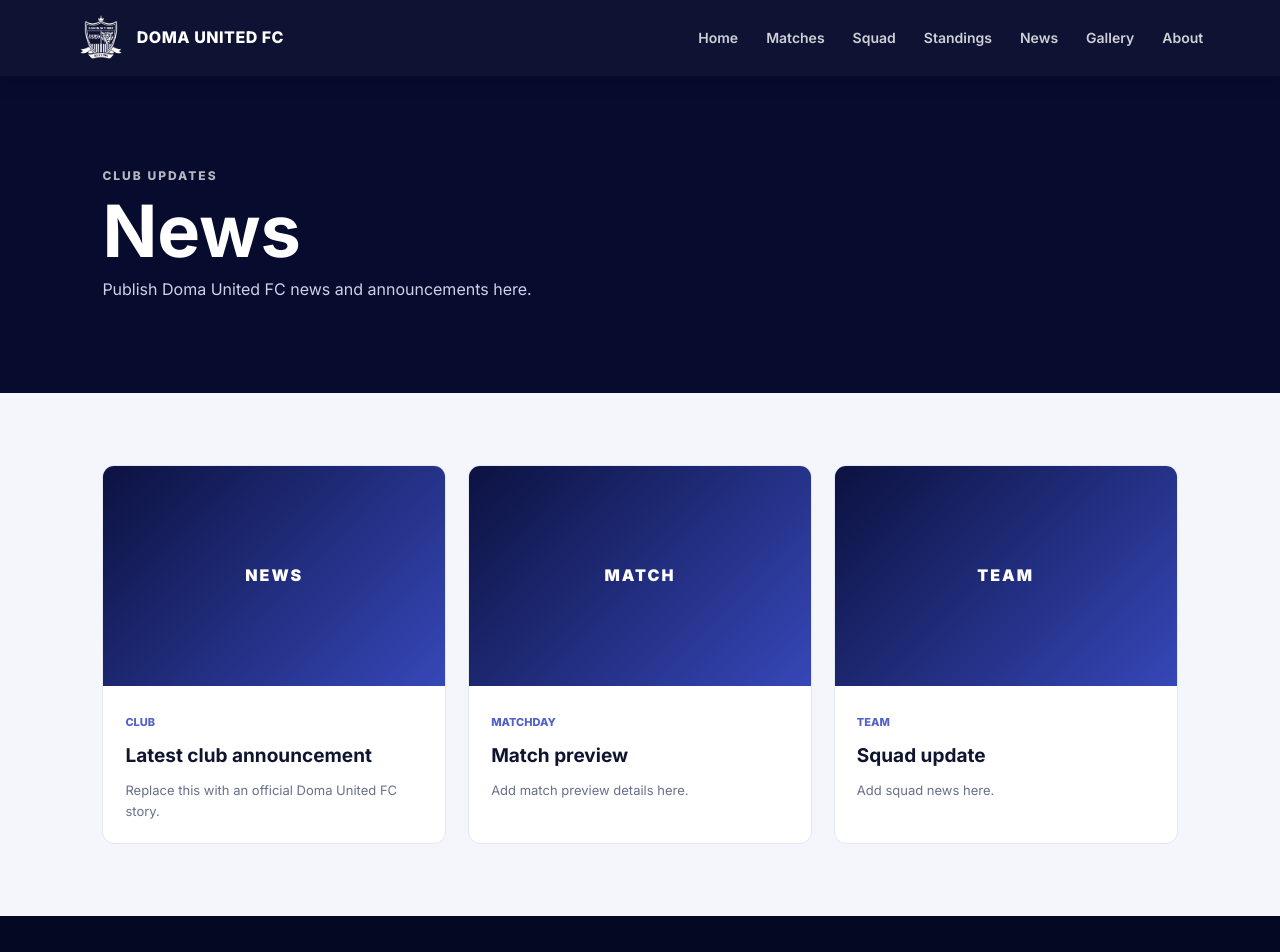
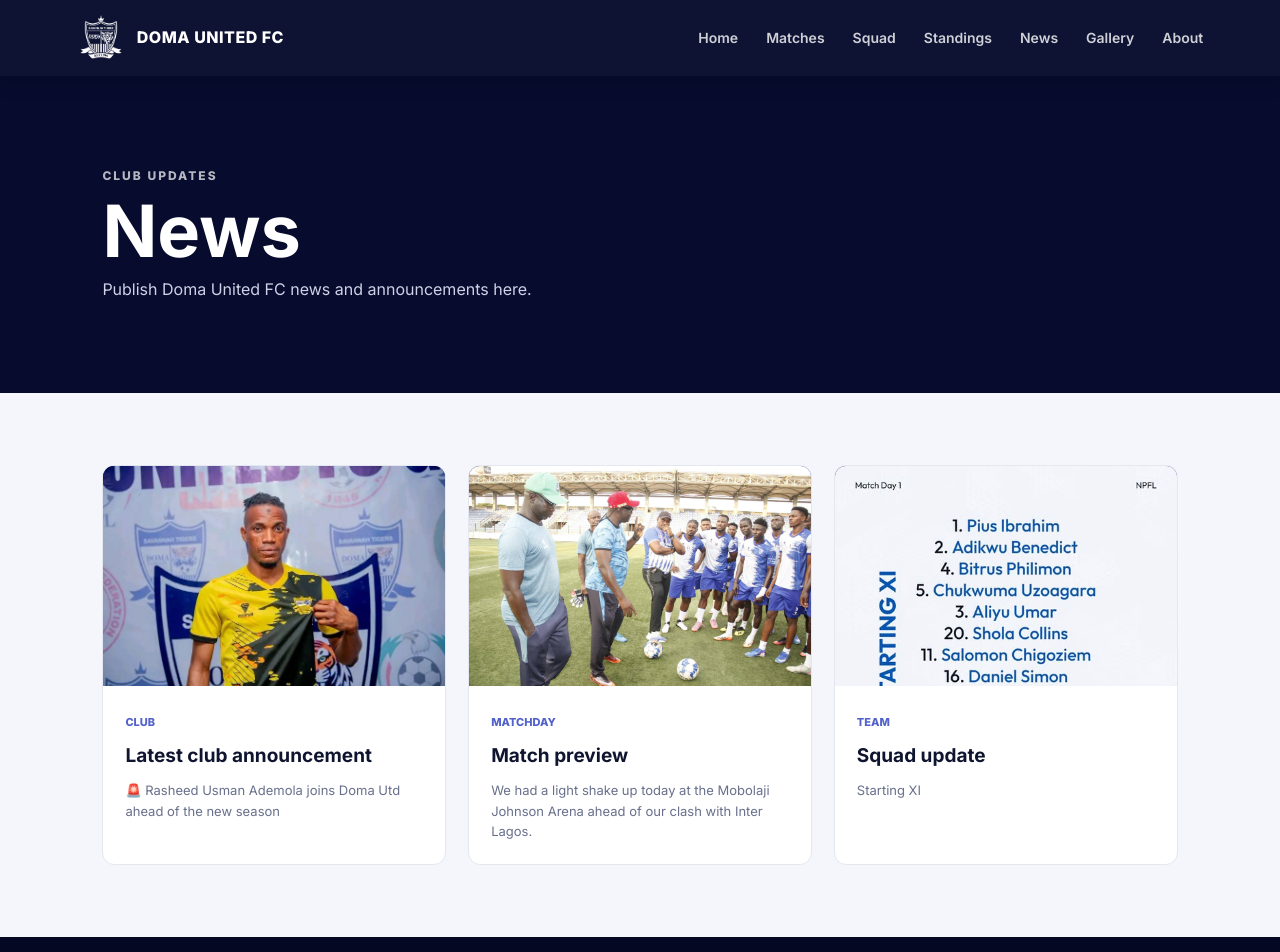
Before and after one commit to dancoach001/domaneww, a website: page public/news.html in a window 1280 px wide. Shown: the top 952 px of the page. Drawn offline with Linux system fonts and the light colour scheme; no server answers.

Commit message:
feat: add promotional images and enhance news section layout in index.html and news.html

```diff
--- a/public/news.html
+++ b/public/news.html
@@ -28,12 +28,50 @@
 
 
 <main>
-  <section class="page-header"><p>CLUB UPDATES</p><h1>News</h1><span>Publish Doma United FC news and announcements here.</span></section>
-  <section class="section"><div class="news-grid">
-    <article class="news-card"><div class="news-image">NEWS</div><div class="news-content"><span>Club</span><h3>Latest club announcement</h3><p>Replace this with an official Doma United FC story.</p></div></article>
-    <article class="news-card"><div class="news-image">MATCH</div><div class="news-content"><span>Matchday</span><h3>Match preview</h3><p>Add match preview details here.</p></div></article>
-    <article class="news-card"><div class="news-image">TEAM</div><div class="news-content"><span>Team</span><h3>Squad update</h3><p>Add squad news here.</p></div></article>
-  </div></section>
+  <section class="page-header">
+    <p>CLUB UPDATES</p>
+    <h1>News</h1>
+    <span>Publish Doma United FC news and announcements here.</span>
+  </section>
+
+  <section class="section">
+    <div class="news-grid">
+
+      <article class="news-card">
+        <div class="news-image">
+          <img src="ad.jpg" alt="Doma United FC news">
+        </div>
+        <div class="news-content">
+          <span>Club</span>
+          <h3>Latest club announcement</h3>
+          <p>🚨 Rasheed Usman Ademola joins Doma Utd ahead of the new season</p>
+        </div>
+      </article>
+
+      <article class="news-card">
+        <div class="news-image">
+          <img src="ad4.jpg" alt="Doma United FC match">
+        </div>
+        <div class="news-content">
+          <span>Matchday</span>
+          <h3>Match preview</h3>
+          <p>We had a light shake up today at the Mobolaji Johnson Arena ahead of our clash with Inter Lagos.</p>
+        </div>
+      </article>
+
+      <article class="news-card">
+        <div class="news-image">
+          <img src="ad5.jpg" alt="Doma United FC team">
+        </div>
+        <div class="news-content">
+          <span>Team</span>
+          <h3>Squad update</h3>
+          <p>Starting XI</p>
+        </div>
+      </article>
+
+    </div>
+  </section>
 </main>
 
 
--- a/public/style.css
+++ b/public/style.css
@@ -611,3 +611,15 @@
     }
 
 }
+.news-image {
+  width: 100%;
+  height: 220px;
+  overflow: hidden;
+}
+
+.news-image img {
+  width: 100%;
+  height: 100%;
+  object-fit: cover;
+  display: block;
+}
```
Also changed, not shown: public/index.html (+35 -5 lines), public/ad.jpg (added), public/ad2.jpg (added), public/ad3.jpg (added), public/ad4.jpg (added), public/ad5.jpg (added), public/ad6.jpg (added).
